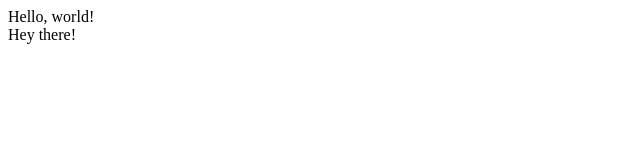
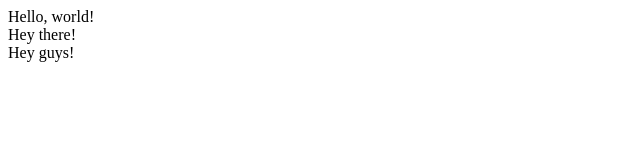
Before and after one commit to vuoklius/project0, a plain HTML site: page index.html in a window 1280 px wide. Shown: the full height of the page, 0-640 px from the left. Drawn offline with Linux system fonts and the light colour scheme.

Commit message:
Third greeting

```diff
--- a/index.html
+++ b/index.html
@@ -4,7 +4,8 @@
         <title>My Webpage</title>
     </head>
     <body>
-        Hello, world! <br/>
-        Hey there!
+        Hello, world! <br>
+        Hey there! <br>
+        Hey guys!
     </body>
 </html>
```
